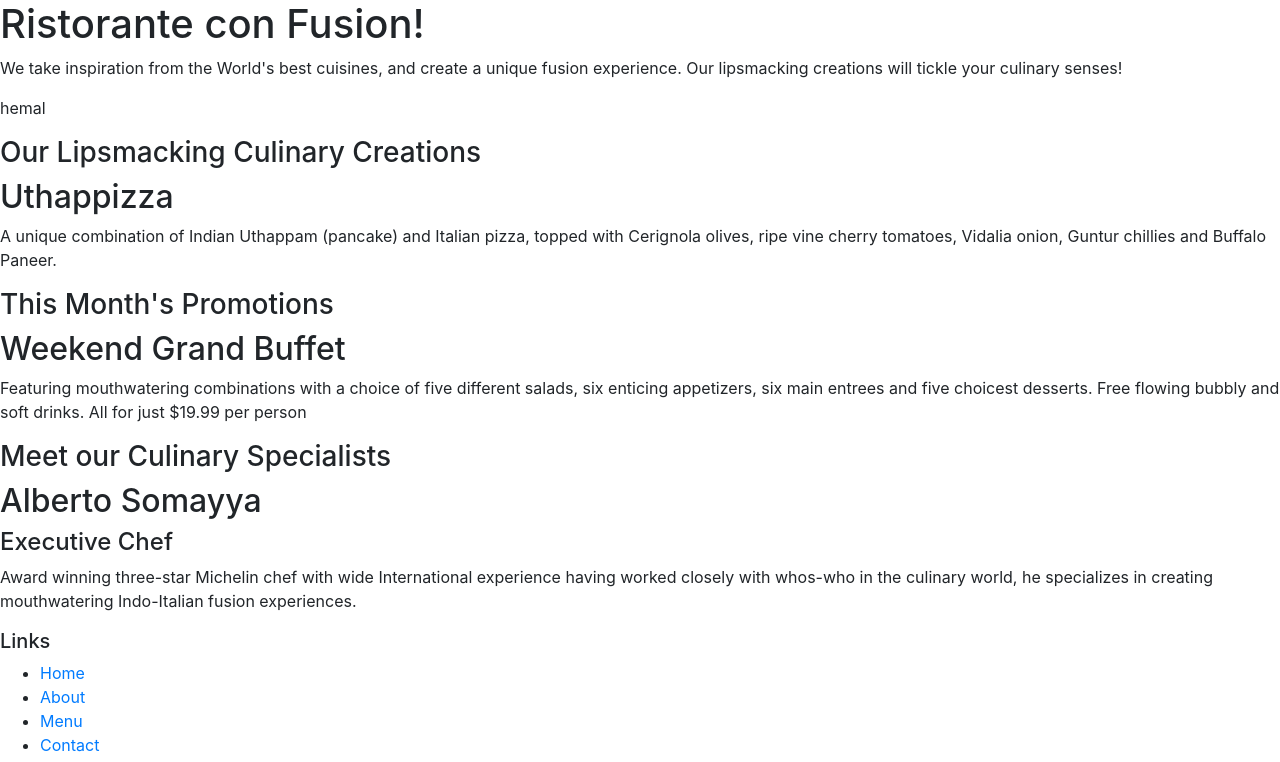
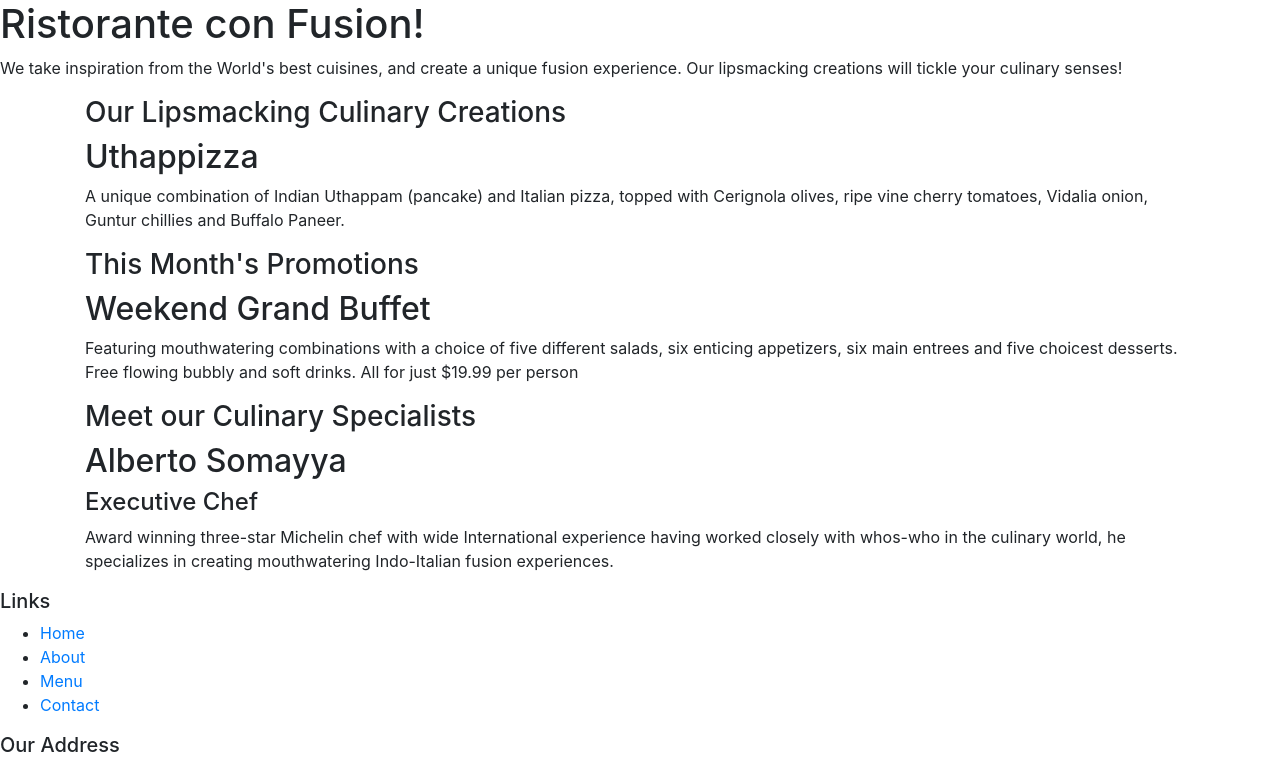
Before and after one commit to Hemal99/setting-bootstrap, a website: page index.html in a window 1280 px wide. Shown: the top 762 px of the page. Drawn offline with nearby package versions, Linux system fonts and the light colour scheme.

Commit message:
add class container to outer div

```diff
--- a/index.html
+++ b/index.html
@@ -20,7 +20,7 @@
                 <div>
                     <h1>Ristorante con Fusion!</h1>
                     <p>We take inspiration from the World's best cuisines, and create a unique fusion experience. Our lipsmacking creations will tickle your culinary senses!</p>
-                    <p>hemal</p>
+
                 </div>
                 <div>
                 </div>
@@ -28,7 +28,7 @@
         </div>
     </header>
 
-    <div>
+    <div class="container">
         <div>
             <div>
                 <h3>Our Lipsmacking Culinary Creations</h3>
```
